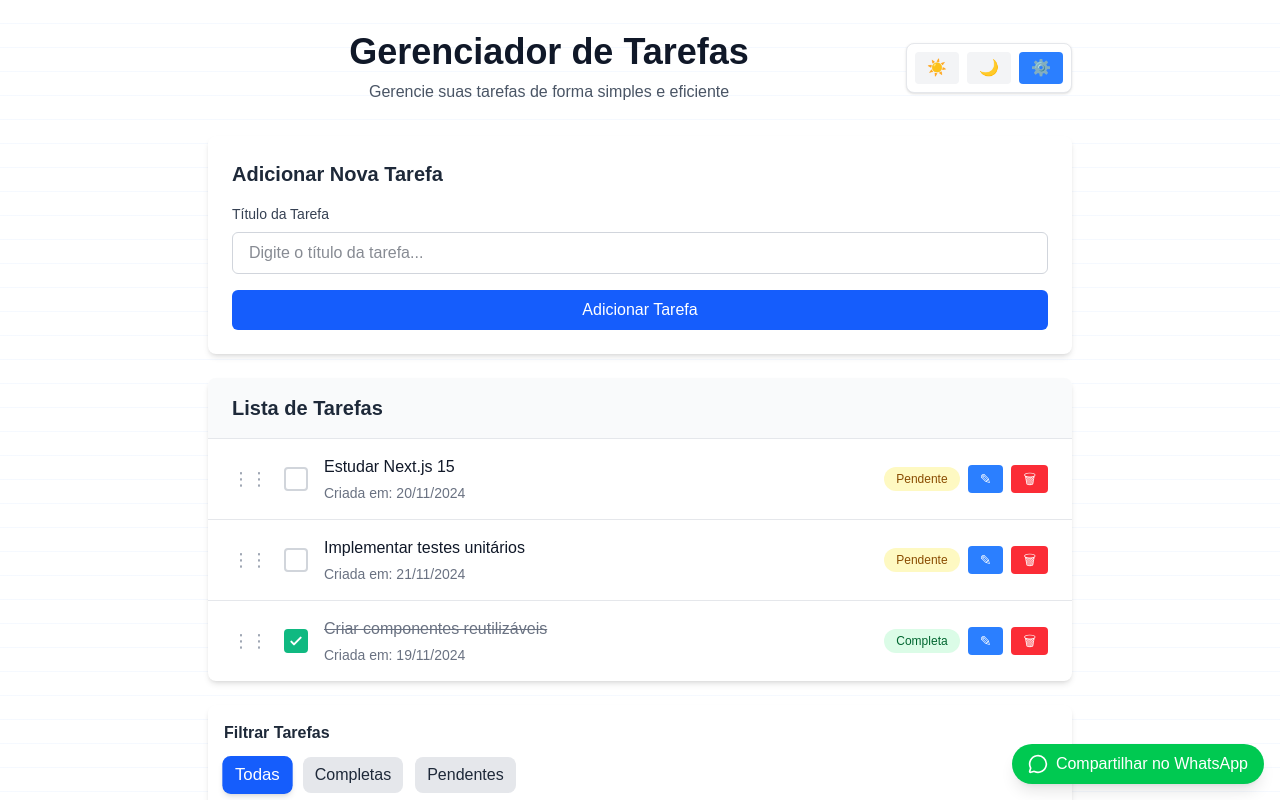
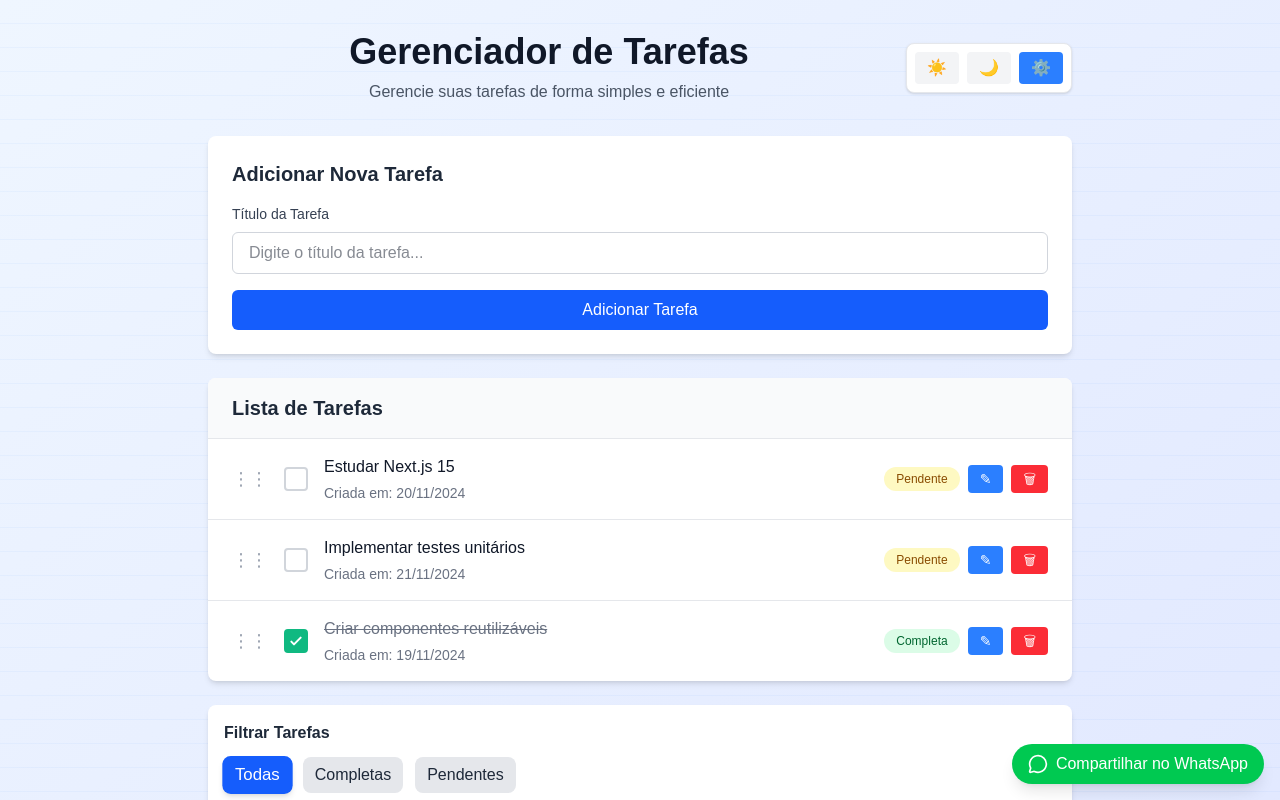
Before and after one commit to LVL-1716/tarefas-app, a Next.js app: page / in a window 1280 px wide. Shown: the top 800 px of the page. Built offline with nearby package versions, Linux system fonts and the light colour scheme.

Commit message:
Corrigir aplicação do background com padrão usando @layer utilities

```diff
--- a/app/globals.css
+++ b/app/globals.css
@@ -10,6 +10,15 @@
   --color-foreground: var(--foreground);
   --font-sans: var(--font-geist-sans);
   --font-mono: var(--font-geist-mono);
+}
+
+@layer utilities {
+  .bg-tarefas-pattern {
+    background-image:
+      linear-gradient(0deg, rgba(59, 130, 246, 0.05) 1px, transparent 1px),
+      linear-gradient(to bottom right, #eff6ff, #e0e7ff);
+    background-size: 24px 24px, auto;
+  }
 }
 
 @media (prefers-color-scheme: dark) {
--- a/app/page.tsx
+++ b/app/page.tsx
@@ -27,7 +27,7 @@ export default function Home() {
 
   if (isLoading) {
     return (
-      <main className="min-h-screen bg-gradient-to-br from-blue-50 to-indigo-100 bg-[linear-gradient(0deg,rgba(59,130,246,0.05)_1px,transparent_1px)] bg-[length:24px_24px] dark:from-gray-900 dark:to-gray-800 py-8">
+      <main className="min-h-screen bg-tarefas-pattern dark:from-gray-900 dark:to-gray-800 py-8">
         <div className="container mx-auto px-4 max-w-4xl text-center">
           <p className="text-gray-600 dark:text-gray-400">Carregando...</p>
         </div>
@@ -36,7 +36,7 @@ export default function Home() {
   }
 
   return (
-    <main className="min-h-screen bg-gradient-to-br from-blue-50 to-indigo-100 bg-[linear-gradient(0deg,rgba(59,130,246,0.05)_1px,transparent_1px)] bg-[length:24px_24px] dark:from-gray-950 dark:to-gray-900 py-8 transition-colors">
+    <main className="min-h-screen bg-tarefas-pattern dark:from-gray-950 dark:to-gray-900 py-8 transition-colors">
       <div className="container mx-auto px-4 max-w-4xl">
         <header className="mb-8 flex items-center justify-between gap-4">
           <div className="flex-1">
```
